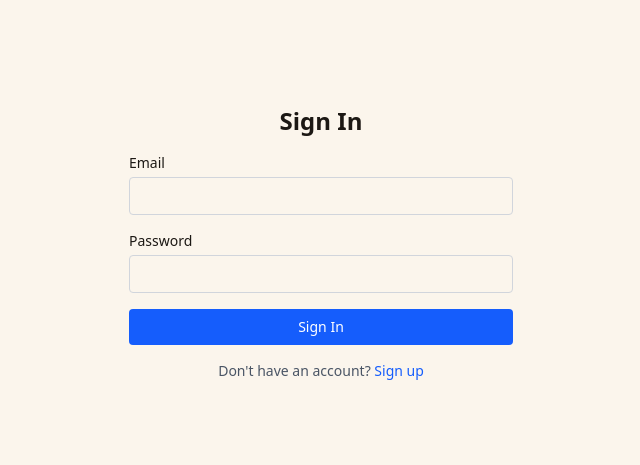
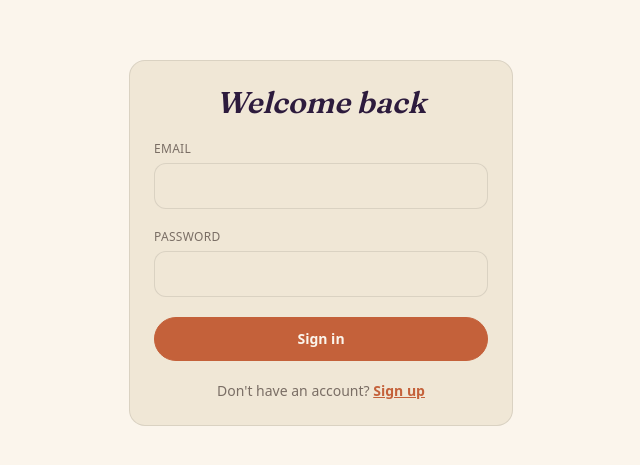
Before and after one commit to maryam-ai-dev/autonomous-retail-assistant, a Next.js app in the folder frontend/: page /login in a window 1280 px wide. Shown: the part 157-622 px from the top of the page, without its empty margins (319-959 px from the left). Built offline with nearby package versions, Linux system fonts and the light colour scheme; no server answers; a web font is replaced by a local one.

Commit message:
sprint 7: login page [verify pending - backend login endpoint not running]

```diff
--- a/frontend/src/features/auth/components/LoginForm.tsx
+++ b/frontend/src/features/auth/components/LoginForm.tsx
@@ -1,85 +1,89 @@
 "use client";
 
-import { useState } from "react";
+import { useState, type FormEvent } from "react";
 import { useRouter } from "next/navigation";
 import Link from "next/link";
 import { login } from "@/features/auth/services/auth-service";
+import { Button } from "@/shared/ui/Button";
+import { Input } from "@/shared/ui/Input";
 
 export default function LoginForm() {
   const router = useRouter();
   const [email, setEmail] = useState("");
   const [password, setPassword] = useState("");
-  const [error, setError] = useState("");
+  const [error, setError] = useState<string | null>(null);
   const [loading, setLoading] = useState(false);
 
-  async function handleSubmit(e: React.FormEvent) {
+  async function handleSubmit(e: FormEvent) {
     e.preventDefault();
-    setError("");
+    setError(null);
     setLoading(true);
-
     try {
       await login(email, password);
-      router.push("/search");
+      router.push("/home");
     } catch (err: unknown) {
-      if (err instanceof Error) {
-        setError(err.message);
-      } else {
-        setError("Login failed. Please check your credentials.");
-      }
+      const message =
+        err instanceof Error
+          ? err.message
+          : "Login failed. Please check your credentials.";
+      setError(message);
     } finally {
       setLoading(false);
     }
   }
 
   return (
-    <form onSubmit={handleSubmit} className="w-full max-w-sm space-y-4">
-      <h1 className="text-2xl font-bold text-center">Sign In</h1>
+    <form
+      onSubmit={handleSubmit}
+      noValidate
+      className="w-full max-w-sm space-y-5 rounded-2xl p-6"
+      style={{
+        background: "var(--oat)",
+        border: "1px solid var(--border)",
+      }}
+    >
+      <h1
+        className="text-center text-3xl font-semibold italic"
+        style={{
+          fontFamily: "var(--font-fraunces)",
+          color: "var(--aubergine)",
+        }}
+      >
+        Welcome back
+      </h1>
 
-      {error && (
-        <div className="rounded bg-red-50 p-3 text-sm text-red-600">
-          {error}
-        </div>
-      )}
-
-      <div>
-        <label htmlFor="email" className="block text-sm font-medium mb-1">
-          Email
-        </label>
-        <input
-          id="email"
+      <Input
+        label="Email"
+        id="login-email"
         type="email"
+        autoComplete="email"
         required
         value={email}
         onChange={(e) => setEmail(e.target.value)}
-          className="w-full rounded border border-gray-300 px-3 py-2 text-sm focus:outline-none focus:ring-2 focus:ring-blue-500"
       />
-      </div>
 
-      <div>
-        <label htmlFor="password" className="block text-sm font-medium mb-1">
-          Password
-        </label>
-        <input
-          id="password"
+      <Input
+        label="Password"
+        id="login-password"
         type="password"
+        autoComplete="current-password"
         required
         value={password}
         onChange={(e) => setPassword(e.target.value)}
-          className="w-full rounded border border-gray-300 px-3 py-2 text-sm focus:outline-none focus:ring-2 focus:ring-blue-500"
+        error={error ?? undefined}
       />
-      </div>
 
-      <button
-        type="submit"
-        disabled={loading}
-        className="w-full rounded bg-blue-600 px-4 py-2 text-sm font-medium text-white hover:bg-blue-700 disabled:opacity-50"
+      <Button type="submit" variant="primary" fullWidth disabled={loading}>
+        {loading ? "Signing in…" : "Sign in"}
+      </Button>
+
+      <p className="text-center text-sm" style={{ color: "var(--muted)" }}>
+        Don&apos;t have an account?{" "}
+        <Link
+          href="/signup"
+          className="font-semibold underline"
+          style={{ color: "var(--clay)" }}
         >
-        {loading ? "Signing in..." : "Sign In"}
-      </button>
-
-      <p className="text-center text-sm text-gray-600">
-        Don&apos;t have an account?{" "}
-        <Link href="/signup" className="text-blue-600 hover:underline">
           Sign up
         </Link>
       </p>
```
Lines whose indentation alone changed are shown as unchanged.
